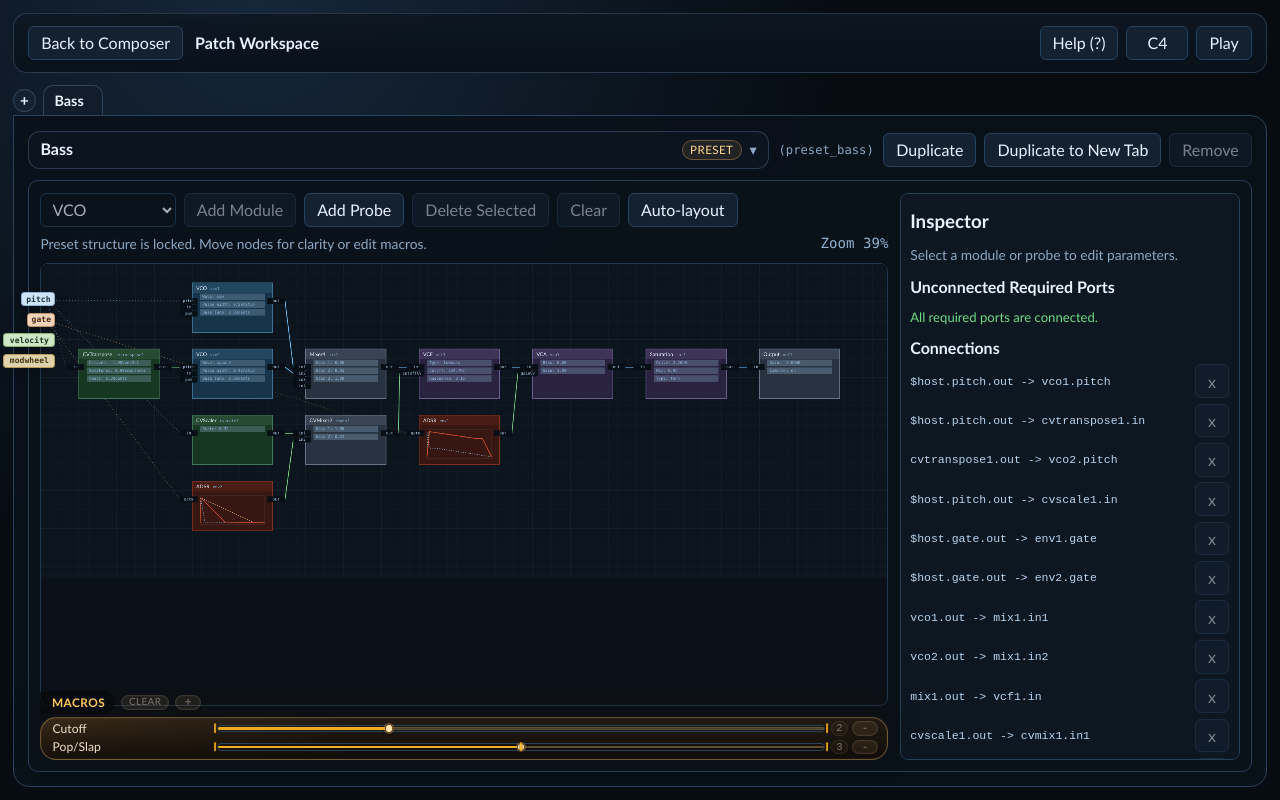
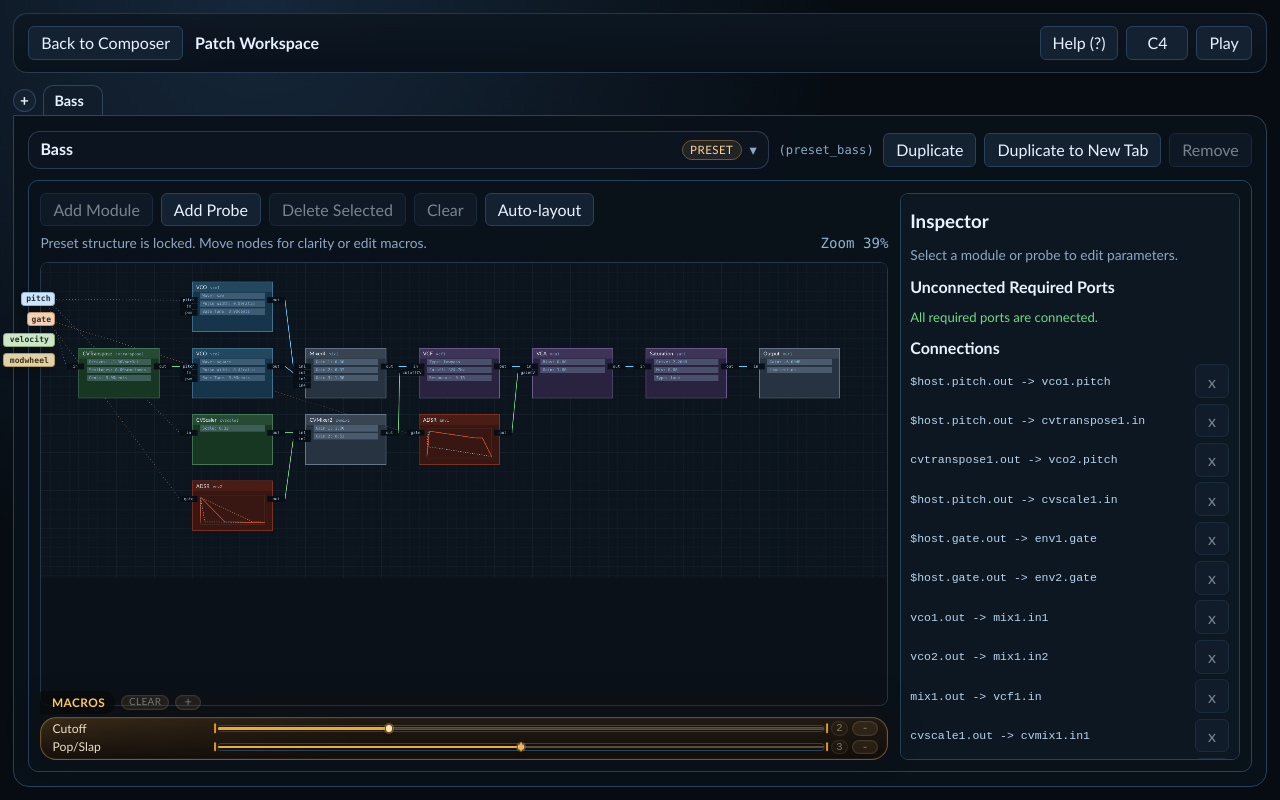
Before and after one commit to eescardo/SynthPlayground, a Next.js app: page /patch-workspace in a window 1280 px wide. Built offline with nearby package versions, Linux system fonts and the light colour scheme.

Commit message:
Use module picker popover

```diff
--- a/app/globals.css
+++ b/app/globals.css
@@ -1221,10 +1221,12 @@ select {
   gap: 0.5rem;
 }
 
+.patch-toolbar-module-picker,
 .patch-toolbar-probe-picker {
   position: relative;
 }
 
+.patch-toolbar-picker-popover,
 .patch-toolbar-probe-popover {
   position: absolute;
   top: calc(100% + 0.35rem);
@@ -1238,6 +1240,11 @@ select {
   border-radius: 12px;
   background: rgba(9, 17, 26, 0.98);
   box-shadow: 0 14px 28px rgba(0, 0, 0, 0.34);
+}
+
+.patch-toolbar-module-popover {
+  grid-template-columns: repeat(2, minmax(0, 1fr));
+  min-width: 13rem;
 }
 
 .patch-zoom-readout {
--- a/src/components/patch/PatchEditorStage.tsx
+++ b/src/components/patch/PatchEditorStage.tsx
@@ -64,7 +64,6 @@ export function PatchEditorStage(props: PatchEditorStageProps) {
   const rootRef = useRef<HTMLDivElement | null>(null);
   const canvasRef = useRef<HTMLCanvasElement | null>(null);
   const scrollRef = useRef<HTMLDivElement | null>(null);
-  const [newNodeType, setNewNodeType] = useState("VCO");
   const [dragProbe, setDragProbe] = useState<{ probeId: string; offsetX: number; offsetY: number } | null>(null);
   const [scrollTop, setScrollTop] = useState(0);
   const layoutByNode = useMemo(() => {
@@ -222,7 +221,6 @@ export function PatchEditorStage(props: PatchEditorStageProps) {
   return (
     <div className="patch-canvas-stage" ref={rootRef}>
       <PatchEditorToolbar
-        newNodeType={newNodeType}
         structureLocked={structureLocked}
         canClearPatch={patch.nodes.length > 1 || patch.connections.length > 0 || patch.ui.macros.length > 0}
         patchNodeCount={patch.nodes.length}
@@ -231,15 +229,14 @@ export function PatchEditorStage(props: PatchEditorStageProps) {
         pendingFromPort={Boolean(pendingFromPort)}
         pendingProbeId={probeState.attachingProbeId}
         zoom={zoom}
-        onChangeNewNodeType={setNewNodeType}
-        onAddNode={() => {
+        onAddNode={(typeId) => {
           if (structureLocked) {
             return;
           }
           const nodeId = createId("node");
           onApplyOp({
             type: "addNode",
-            typeId: newNodeType,
+            typeId,
             nodeId,
             layoutPos: { x: 3, y: 3 }
           });
--- a/src/components/patch/PatchEditorToolbar.tsx
+++ b/src/components/patch/PatchEditorToolbar.tsx
@@ -6,7 +6,6 @@ import { modulePalette } from "@/lib/patch/moduleRegistry";
 import { PatchWorkspaceProbeState } from "@/types/probes";
 
 interface PatchEditorToolbarProps {
-  newNodeType: string;
   structureLocked?: boolean;
   canClearPatch: boolean;
   patchNodeCount: number;
@@ -15,8 +14,7 @@ interface PatchEditorToolbarProps {
   pendingFromPort: boolean;
   pendingProbeId?: string | null;
   zoom: number;
-  onChangeNewNodeType: (typeId: string) => void;
-  onAddNode: () => void;
+  onAddNode: (typeId: string) => void;
   onAddProbe: (kind: PatchWorkspaceProbeState["kind"]) => void;
   onDeleteSelected: () => void;
   onClearPatch: () => void;
@@ -24,7 +22,14 @@ interface PatchEditorToolbarProps {
 }
 
 export function PatchEditorToolbar(props: PatchEditorToolbarProps) {
+  const [modulePickerOpen, setModulePickerOpen] = useState(false);
   const [probePickerOpen, setProbePickerOpen] = useState(false);
+
+  useDismissiblePopover({
+    active: modulePickerOpen,
+    popoverSelector: ".patch-toolbar-module-picker",
+    onDismiss: () => setModulePickerOpen(false)
+  });
 
   useDismissiblePopover({
     active: probePickerOpen,
@@ -34,22 +39,33 @@ export function PatchEditorToolbar(props: PatchEditorToolbarProps) {
 
   return (
     <div className="patch-toolbar">
-      <select value={props.newNodeType} disabled={props.structureLocked} onChange={(event) => props.onChangeNewNodeType(event.target.value)}>
-        {modulePalette.map((module) => (
-          <option key={module.typeId} value={module.typeId}>
-            {module.typeId}
-          </option>
-        ))}
-      </select>
-      <button disabled={props.structureLocked} onClick={props.onAddNode}>
-        Add Module
-      </button>
+      <div className="patch-toolbar-module-picker">
+        <button type="button" disabled={props.structureLocked} onClick={() => setModulePickerOpen((open) => !open)}>
+          Add Module
+        </button>
+        {modulePickerOpen && (
+          <div className="patch-toolbar-picker-popover patch-toolbar-module-popover" role="dialog" aria-label="Add module">
+            {modulePalette.map((module) => (
+              <button
+                key={module.typeId}
+                type="button"
+                onClick={() => {
+                  props.onAddNode(module.typeId);
+                  setModulePickerOpen(false);
+                }}
+              >
+                {module.typeId}
+              </button>
+            ))}
+          </div>
+        )}
+      </div>
       <div className="patch-toolbar-probe-picker">
         <button type="button" onClick={() => setProbePickerOpen((open) => !open)}>
           Add Probe
         </button>
         {probePickerOpen && (
-          <div className="patch-toolbar-probe-popover" role="dialog" aria-label="Add probe">
+          <div className="patch-toolbar-picker-popover patch-toolbar-probe-popover" role="dialog" aria-label="Add probe">
             <button type="button" onClick={() => {
               props.onAddProbe("scope");
               setProbePickerOpen(false);
```
